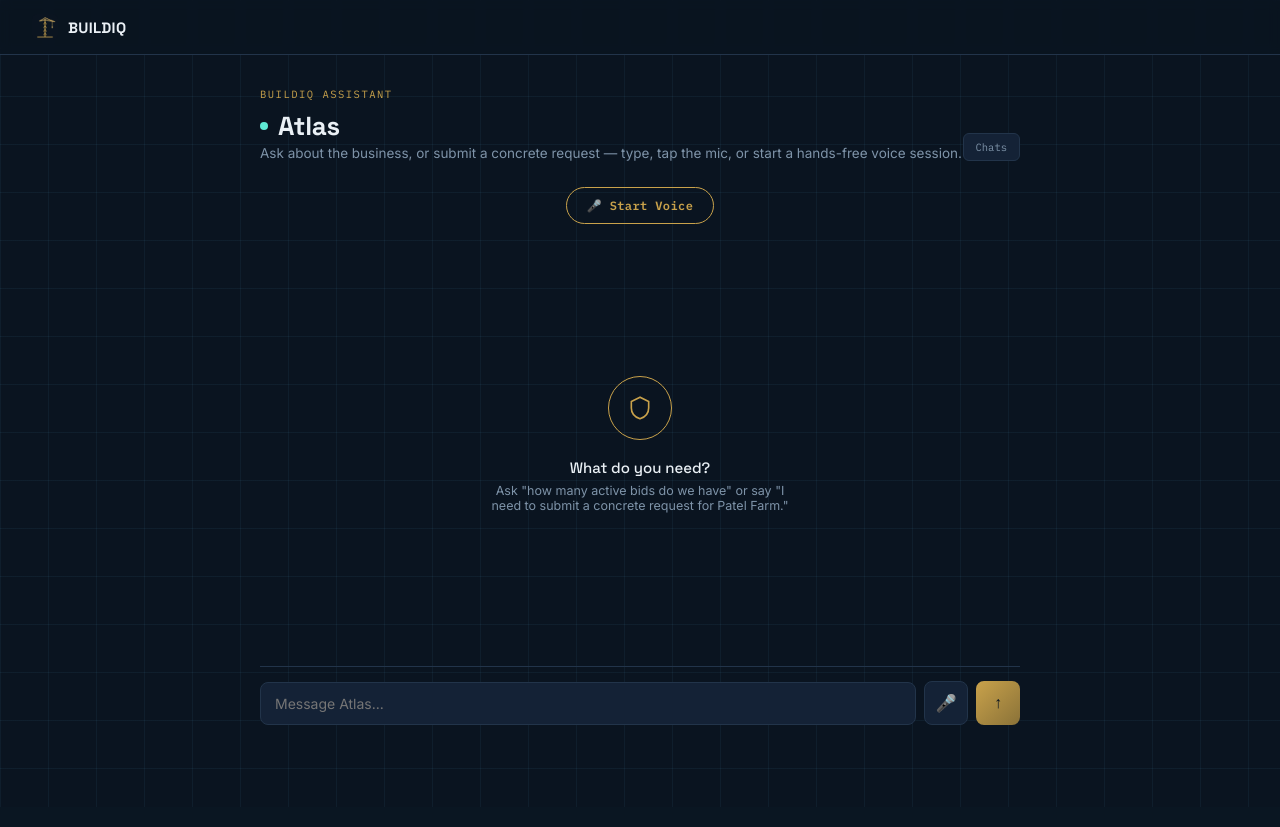
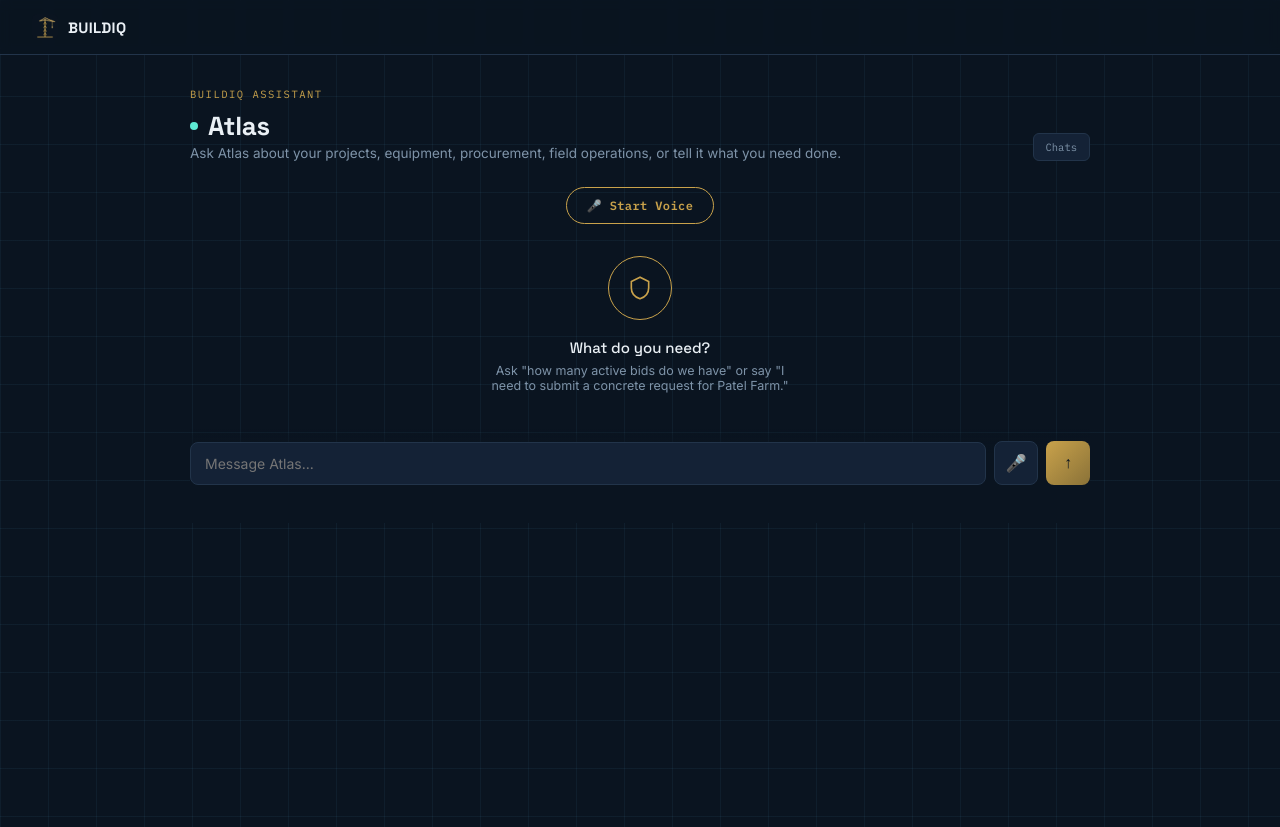
Before and after one commit to ayoubsalem-spec/spreadloom-site, a Python web app: template templates/assistant.html in a window 1280 px wide. Before the commit the page ends 769 px from the top, so only its background shows below. Run offline with Jinja, Linux system fonts and the light colour scheme; the template is opened without the code that fills it, so the values that code supplies are empty.

Commit message:
Add files via upload

```diff
--- a/templates/assistant.html
+++ b/templates/assistant.html
@@ -2,14 +2,14 @@
 {% block content %}
 <meta name="csrf-token" content="{{ csrf_token() }}">
 <style>
-    .atlas-shell { max-width: 760px; margin: 0 auto; display: flex; flex-direction: column; height: calc(100vh - 140px); min-height: 480px; }
+    .atlas-shell { max-width: 900px; margin: 0 auto; display: flex; flex-direction: column; min-height: calc(100vh - 120px); padding-bottom: 96px; }
     .atlas-header { display: flex; justify-content: space-between; align-items: flex-end; margin-bottom: 16px; flex-shrink: 0; }
     .atlas-header h1 { display: flex; align-items: center; gap: 10px; }
     .atlas-live-dot { width: 8px; height: 8px; border-radius: 50%; background: var(--teal); box-shadow: 0 0 0 0 rgba(94,234,212,0.5); animation: atlas-pulse 1.8s infinite; }
     @keyframes atlas-pulse { 0% { box-shadow: 0 0 0 0 rgba(94,234,212,0.4); } 70% { box-shadow: 0 0 0 8px rgba(94,234,212,0); } 100% { box-shadow: 0 0 0 0 rgba(94,234,212,0); } }
 
-    .atlas-messages { flex: 1; overflow-y: auto; padding: 8px 4px 16px; display: flex; flex-direction: column; gap: 14px; }
-    .atlas-msg { max-width: 86%; padding: 12px 16px; border-radius: 10px; font-size: 14px; line-height: 1.55; }
+    .atlas-messages { padding: 18px 4px 28px; display: flex; flex-direction: column; gap: 22px; overflow: visible; }
+    .atlas-msg { max-width: 88%; padding: 14px 18px; border-radius: 14px; font-size: 15px; line-height: 1.65; }
     .atlas-msg-body { white-space: normal; overflow-wrap: anywhere; }
     .atlas-msg-body p { margin: 0 0 9px; }
     .atlas-msg-body p:last-child { margin-bottom: 0; }
@@ -18,7 +18,7 @@
     .atlas-msg-body strong { color: var(--text); font-weight: 700; }
     .atlas-msg-body .atlas-heading { display:block; font-family:'Space Grotesk',sans-serif; font-weight:700; margin:10px 0 5px; color:var(--text); }
     .atlas-msg.user { align-self: flex-end; background: var(--surface-2); border: 1px solid var(--line); color: var(--text); border-bottom-right-radius: 2px; }
-    .atlas-msg.assistant { align-self: flex-start; background: var(--surface); border: 1px solid var(--brass-dim); color: var(--text); border-bottom-left-radius: 2px; }
+    .atlas-msg.assistant { align-self: flex-start; width: min(100%, 780px); max-width: 100%; background: transparent; border: none; color: var(--text); border-radius: 0; padding-left: 0; padding-right: 0; }
     .atlas-msg.assistant .atlas-msg-label { font-family: 'IBM Plex Mono', monospace; font-size: 9.5px; color: var(--brass); text-transform: uppercase; letter-spacing: 1px; margin-bottom: 6px; display: block; }
     .atlas-msg.system { align-self: center; background: rgba(94,234,212,0.1); border: 1px solid var(--teal); color: var(--teal); font-family: 'IBM Plex Mono', monospace; font-size: 12px; padding: 8px 16px; border-radius: 6px; }
     .atlas-msg.error { align-self: center; background: rgba(248,113,113,0.08); border: 1px solid var(--red); color: #FCA5A5; font-size: 12.5px; padding: 8px 16px; border-radius: 6px; }
@@ -31,7 +31,7 @@
     .atlas-empty { flex: 1; display: flex; flex-direction: column; align-items: center; justify-content: center; text-align: center; color: var(--text-dim); }
     .atlas-empty-mark { width: 64px; height: 64px; border-radius: 50%; border: 1.5px solid var(--brass); display: flex; align-items: center; justify-content: center; margin-bottom: 18px; }
 
-    .atlas-inputbar { flex-shrink: 0; border-top: 1px solid var(--line); padding-top: 14px; margin-top: 8px; }
+    .atlas-inputbar { position: sticky; bottom: 0; z-index: 30; flex-shrink: 0; padding: 12px 0 16px; margin-top: 8px; background: linear-gradient(to bottom, transparent 0, var(--ink) 24px, var(--ink) 100%); }
     .atlas-inputrow { display: flex; gap: 8px; align-items: flex-end; }
     .atlas-textinput { flex: 1; background: var(--surface-2); border: 1px solid var(--line); border-radius: 8px; padding: 12px 14px; color: var(--text); font-family: 'Inter', sans-serif; font-size: 14px; resize: none; max-height: 120px; }
     .atlas-textinput:focus { outline: none; border-color: var(--brass-dim); }
@@ -91,7 +91,7 @@
         <div>
             <span class="rc-eyebrow">BuildIQ Assistant</span>
             <h1><span class="atlas-live-dot"></span>Atlas</h1>
-            <p class="sub" style="margin-top:2px;">Ask about the business, or submit a concrete request &mdash; type, tap the mic, or start a hands-free voice session.</p>
+            <p class="sub" style="margin-top:2px;">Ask Atlas about your projects, equipment, procurement, field operations, or tell it what you need done.</p>
         </div>
         <div style="display:flex; align-items:center; gap:10px;">
             <button id="atlas-history-toggle-btn" class="atlas-history-toggle" type="button">Chats</button>
@@ -330,7 +330,7 @@
     }
 
     function setStatus(text) { statusLine.textContent = text; }
-    function scrollToBottom() { messagesEl.scrollTop = messagesEl.scrollHeight; }
+    function scrollToBottom() { window.requestAnimationFrame(function () { window.scrollTo({ top: document.documentElement.scrollHeight, behavior: 'smooth' }); }); }
 
     function renderAtlasText(el, text) {
         // Safe, deliberately small Markdown-like renderer: no raw HTML is
```
